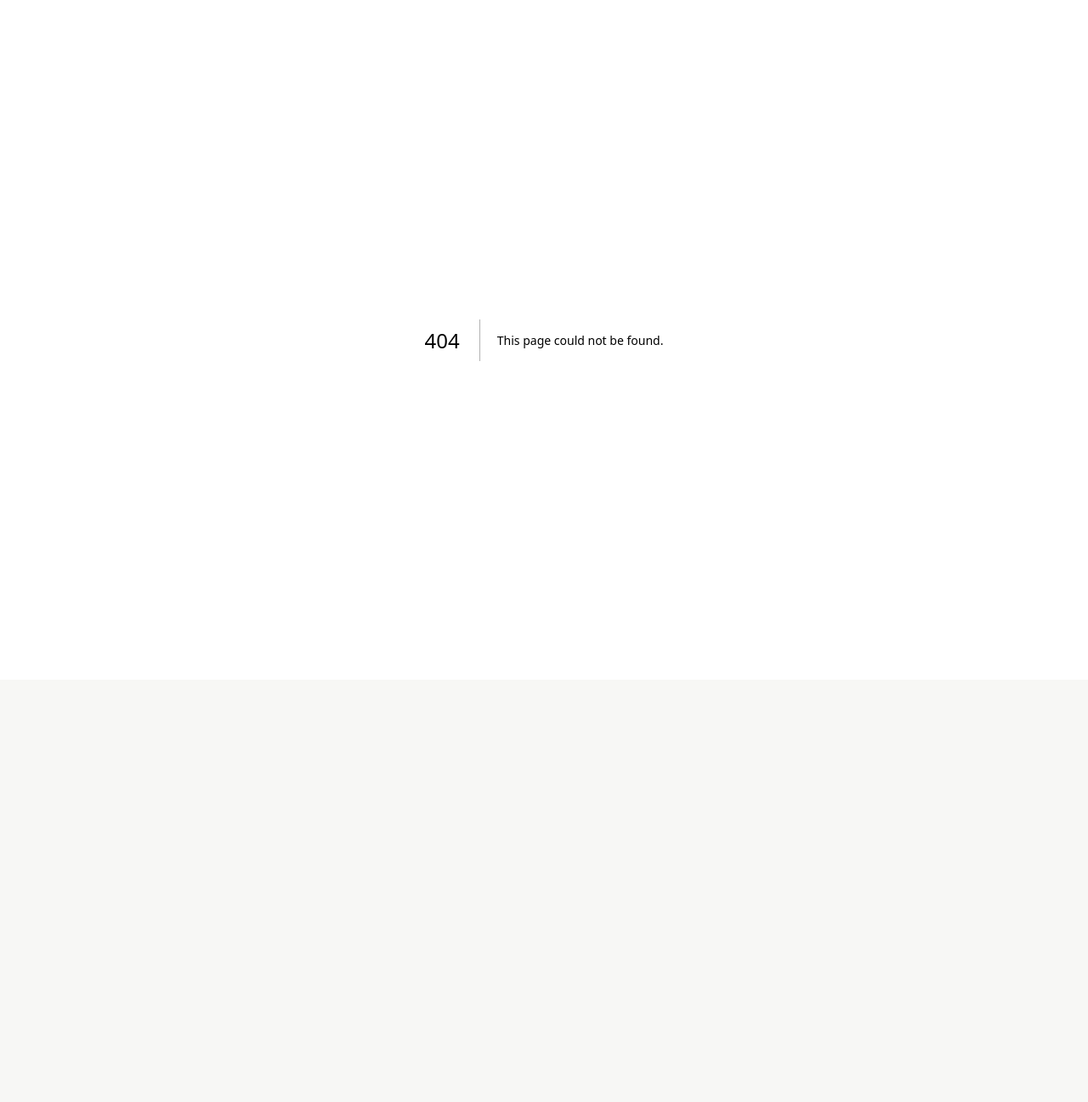
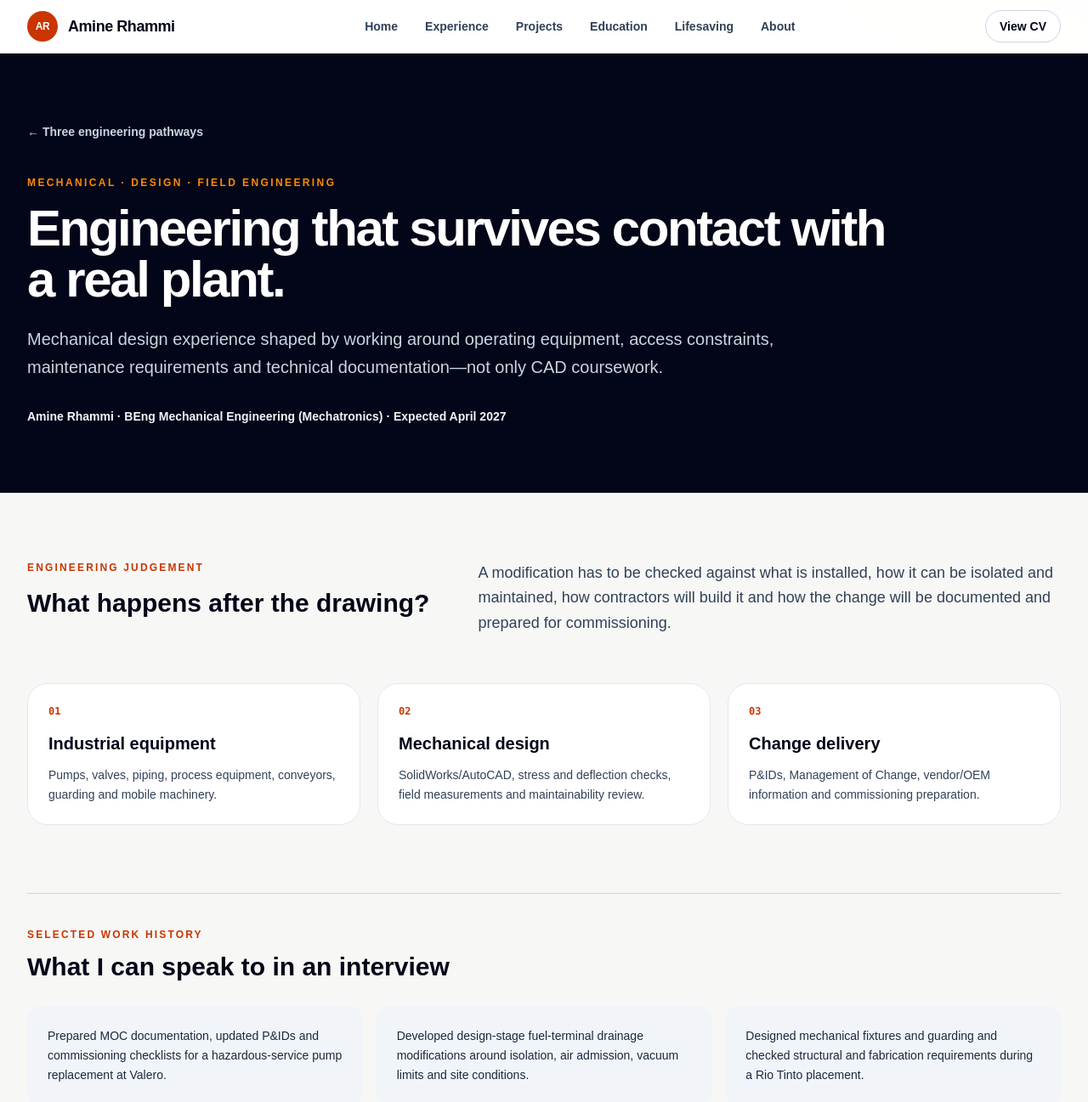
Before and after one commit to rhammi/amine-portfolio, a Next.js app: page /for/mechanical in a window 1280 px wide. Before the commit this address had no page. Shown: the top 1297 px of the page at 85% size. Before the commit the page ends 800 px from the top, so only its background shows below. Built offline with nearby package versions, Linux system fonts and the light colour scheme.

Commit message:
Add targeted recruiter entry points: app/for/[slug]/page.tsx

```diff
--- /dev/null
+++ b/app/for/[slug]/page.tsx
@@ -0,0 +1,85 @@
+import type { Metadata } from "next";
+import Link from "next/link";
+import { notFound } from "next/navigation";
+import Navbar from "@/components/ui/Navbar";
+import Footer from "@/components/ui/Footer";
+import { recruiterPaths, recruiterPathBySlug, type RecruiterPath } from "@/data/recruiter-paths";
+import { projects } from "@/data/projects";
+
+type Props={params:Promise<{slug:string}>};
+export function generateStaticParams(){return recruiterPaths.map(x=>({slug:x.slug}));}
+export async function generateMetadata({params}:Props):Promise<Metadata>{
+  const {slug}=await params;
+  const page=recruiterPathBySlug[slug as RecruiterPath["slug"]];
+  if(!page)return {title:"Engineering evidence"};
+  return {title:page.eyebrow+" | For Recruiters",description:page.proposition,alternates:{canonical:"/for/"+slug}};
+}
+
+export default async function RecruiterRolePage({params}:Props){
+  const {slug}=await params;
+  const path=recruiterPathBySlug[slug as RecruiterPath["slug"]];
+  if(!path)notFound();
+  const items=path.projectSlugs.map(id=>projects.find(x=>x.slug===id)).filter((x):x is NonNullable<typeof x>=>Boolean(x));
+  return <main id="main-content" className="min-h-screen">
+    <Navbar/>
+    <header className="bg-slate-950 text-white">
+      <div className="mx-auto max-w-7xl px-5 py-16 sm:px-8 sm:py-20">
+        <Link href="/for" className="text-sm font-bold text-slate-300 hover:text-white">← Three engineering pathways</Link>
+        <p className="mt-10 text-xs font-extrabold uppercase tracking-[0.2em] text-orange-400">{path.eyebrow}</p>
+        <h1 className="mt-4 max-w-5xl text-4xl font-black tracking-[-0.04em] sm:text-6xl">{path.title}</h1>
+        <p className="mt-6 max-w-4xl text-xl leading-relaxed text-slate-300">{path.proposition}</p>
+        <p className="mt-8 text-sm font-semibold text-slate-100">Amine Rhammi · BEng Mechanical Engineering (Mechatronics) · Expected April 2027</p>
+      </div>
+    </header>
+    <div className="mx-auto max-w-7xl px-5 py-14 sm:px-8 sm:py-20">
+      <section className="grid gap-6 lg:grid-cols-[.85fr_1.15fr]">
+        <div>
+          <p className="text-xs font-extrabold uppercase tracking-[0.18em] text-orange-700">Engineering judgement</p>
+          <h2 className="mt-4 text-3xl font-black text-slate-950">{path.question}</h2>
+        </div>
+        <p className="max-w-3xl text-lg leading-relaxed text-slate-700">{path.answer}</p>
+      </section>
+      <section className="mt-14 grid gap-5 md:grid-cols-3">
+        {path.strengths.map((s,i)=><article key={s.label} className="rounded-3xl border border-slate-200 bg-white p-6">
+          <p className="font-mono text-xs font-bold text-orange-700">0{i+1}</p>
+          <h3 className="mt-4 text-xl font-black text-slate-950">{s.label}</h3>
+          <p className="mt-3 text-sm leading-relaxed text-slate-700">{s.detail}</p>
+        </article>)}
+      </section>
+      <section className="mt-20 border-t border-slate-300 pt-10">
+        <p className="text-xs font-extrabold uppercase tracking-[0.18em] text-orange-700">Selected work history</p>
+        <h2 className="mt-3 text-3xl font-black text-slate-950">What I can speak to in an interview</h2>
+        <ul className="mt-7 grid gap-4 lg:grid-cols-3">
+          {path.evidence.map(item=><li key={item} className="rounded-2xl bg-slate-100 p-6 text-sm leading-relaxed text-slate-800">{item}</li>)}
+        </ul>
+      </section>
+      <section className="mt-20 border-t border-slate-300 pt-10">
+        <h2 className="text-3xl font-black text-slate-950">The evidence behind those claims</h2>
+        <p className="mt-4 max-w-3xl text-slate-700">Open any case study for context, role and ownership, constraints, methodology, verification and results. Professional details are restricted to public-safe descriptions; academic team work is explicitly labelled.</p>
+        <div className="mt-8 grid gap-5 md:grid-cols-2">
+          {items.map(item=><Link key={item.slug} href={'/projects/'+item.slug} className="group rounded-3xl border border-slate-200 bg-white p-6 shadow-sm hover:border-orange-500 hover:shadow-lg">
+            <p className="text-xs font-extrabold uppercase tracking-[0.16em] text-orange-700">{item.source} · {item.status}</p>
+            <h3 className="mt-3 text-xl font-black text-slate-950 group-hover:text-orange-700">{item.title}</h3>
+            <p className="mt-3 text-sm leading-relaxed text-slate-700">{item.summary}</p>
+            <p className="mt-5 text-sm font-bold text-slate-900">Read the case study →</p>
+          </Link>)}
+        </div>
+      </section>
+      {slug==="reliability"?<section className="mt-16 rounded-3xl bg-slate-950 p-7 text-white sm:p-10">
+        <p className="text-xs font-extrabold uppercase tracking-[0.18em] text-orange-400">Interactive engineering model</p>
+        <h2 className="mt-4 text-3xl font-black">Reliability Evidence Lab</h2>
+        <p className="mt-4 max-w-3xl leading-relaxed text-slate-300">{path.closing}</p>
+        <Link href="/lab/reliability" className="mt-6 inline-flex rounded-full bg-orange-700 px-5 py-3 text-sm font-extrabold text-white">Challenge the model →</Link>
+      </section>:<p className="mt-10 max-w-3xl text-sm leading-relaxed text-slate-600">{path.closing}</p>}
+      <section className="mt-16 rounded-3xl bg-orange-700 p-7 text-white sm:p-10">
+        <h2 className="text-3xl font-black">A useful conversation starts with a real engineering problem.</h2>
+        <p className="mt-4 max-w-3xl text-orange-50">Available for graduate and early-career opportunities following my expected April 2027 graduation. I am preparing to relocate to the UK; work-authorisation and start-date details can be confirmed directly.</p>
+        <div className="mt-7 flex flex-wrap gap-3">
+          <a className="rounded-full bg-white px-5 py-3 text-sm font-extrabold text-slate-950" href={'mailto:aminecana@hotmail.com?subject='+encodeURIComponent(path.eyebrow+' — engineering opportunity')}>Contact me</a>
+          <a href="/resume.pdf" target="_blank" rel="noreferrer" className="rounded-full border border-white/60 px-5 py-3 text-sm font-bold text-white">View CV</a>
+        </div>
+      </section>
+    </div>
+    <Footer/>
+  </main>;
+}
```
